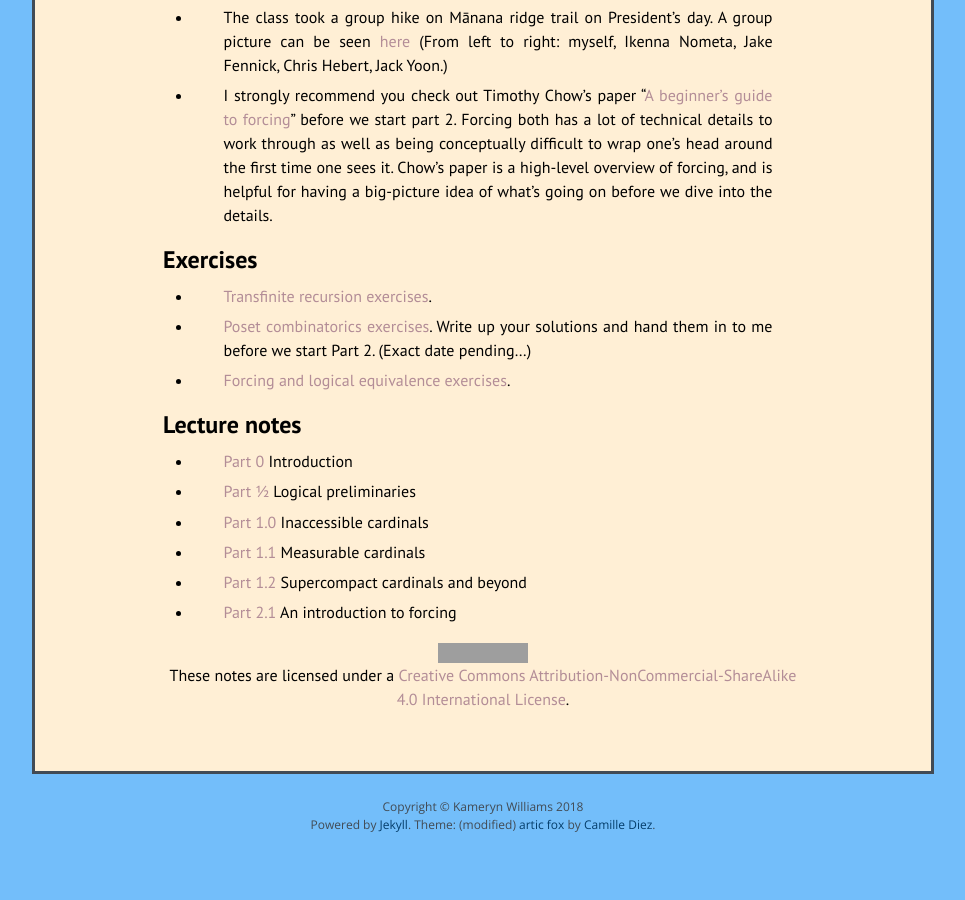
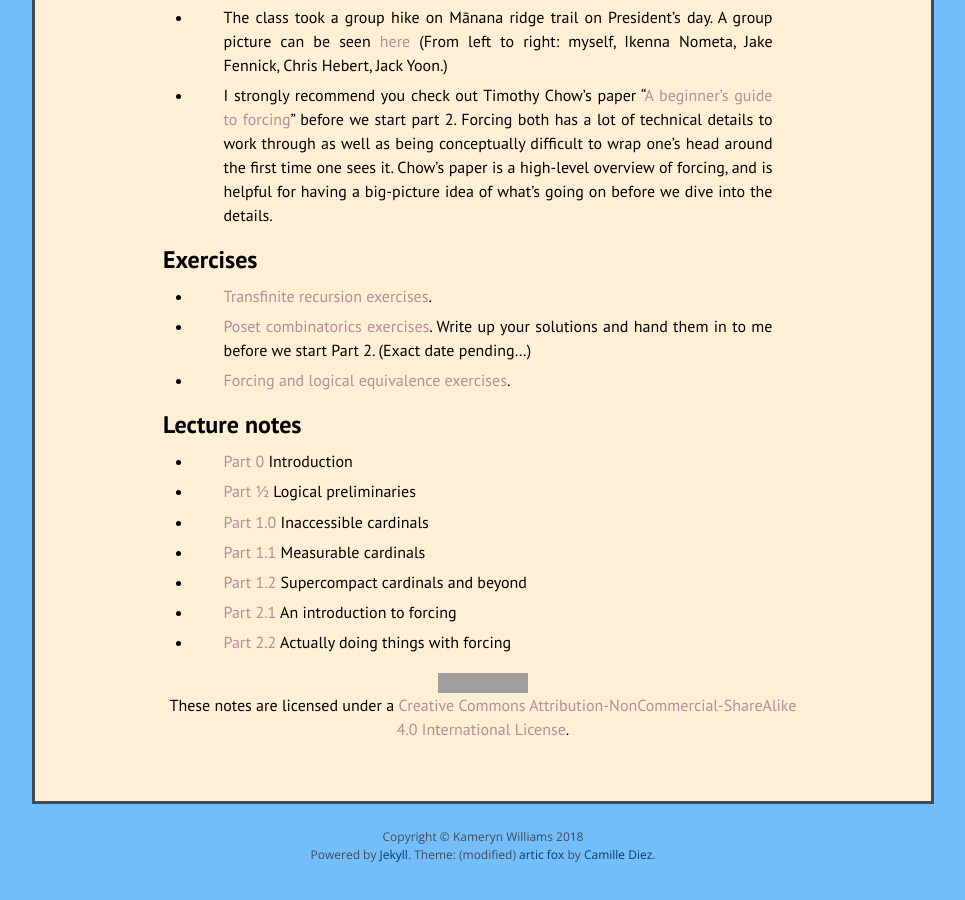
Before and after one commit to kamerynjw/kamerynjw.github.io, a Jekyll site: the page built from teaching/2019/math655.md, in a window 1280 px wide and 900 px high, scrolled down 2564 px. Shown: the whole window, without its empty margins (157-1122 px from the left). Built offline with Jekyll 4.4.1, drawn with Linux system fonts in a browser that asks for light colours; nearby versions of some CDN libraries; formulas are drawn with MathJax 3; before the commit the page ends 3434 px from its top, so only the background shows below that; grey boxes are pictures that could not be loaded.

Commit message:
added part 2.2 notes

```diff
--- a/teaching/2019/math655.md
+++ b/teaching/2019/math655.md
@@ -142,4 +142,6 @@ Lecture notes
 
 * [Part 2.1]({{ page.url }}part2.1.pdf) An introduction to forcing
 
+* [Part 2.2]({{ page.url }}part2.2.pdf) Actually doing things with forcing
+
 <center><a rel="license" href="http://creativecommons.org/licenses/by-nc-sa/4.0/"><img alt="Creative Commons License" style="border-width:0" src="https://i.creativecommons.org/l/by-nc-sa/4.0/88x31.png" class="cclogo"/></a><br />These notes are licensed under a <a rel="license" href="http://creativecommons.org/licenses/by-nc-sa/4.0/">Creative Commons Attribution-NonCommercial-ShareAlike 4.0 International License</a>.</center>
```
Also changed, not shown: 1 other file.
